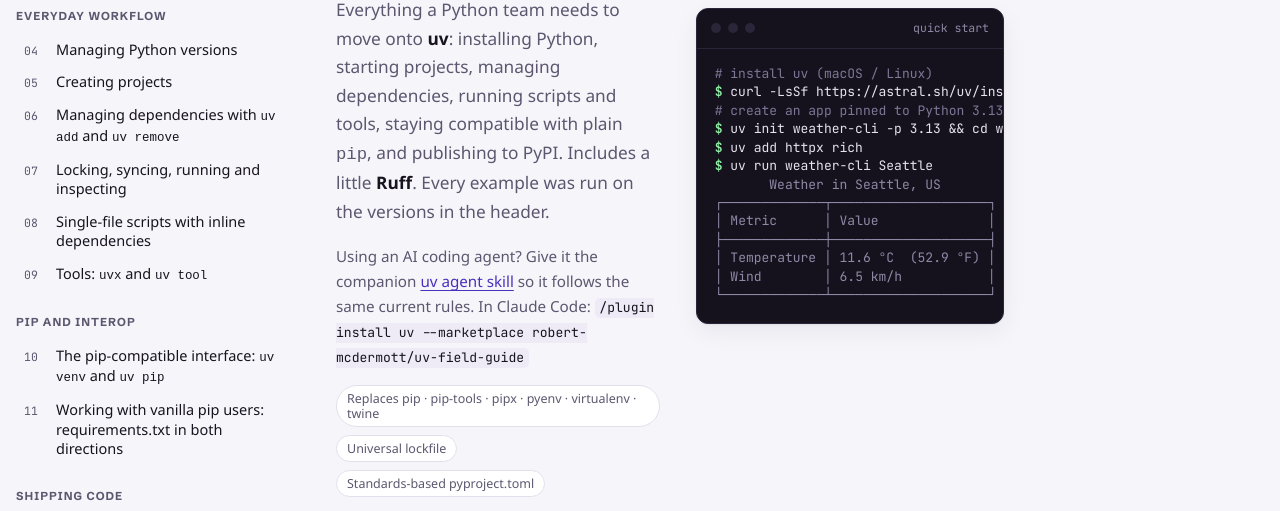
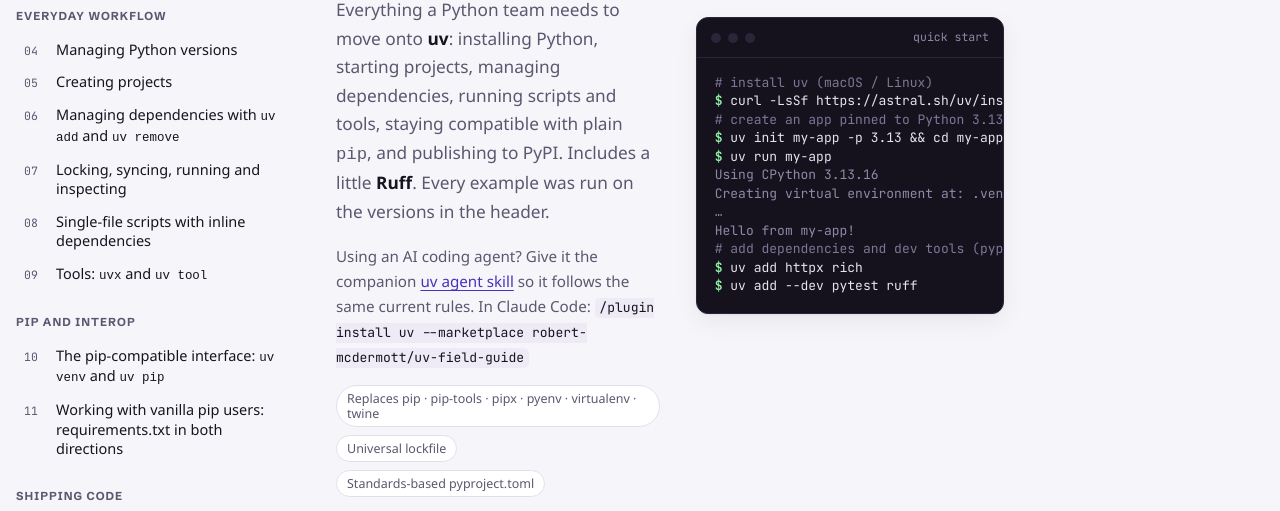
Before and after one commit to robert-mcdermott/uv-field-guide, a plain HTML site: page docs/index.html in a window 1280 px wide. Shown: the part 265-776 px from the top of the page. Drawn offline with nearby package versions, Linux system fonts and the light colour scheme; a web font is replaced by a local one.

Commit message:
fixed example

```diff
--- a/docs/index.html
+++ b/docs/index.html
@@ -82,17 +82,16 @@
         <div class="terminal-bar"><span></span><span></span><span></span><em>quick start</em></div>
 <pre class="terminal-body"><span class="t-c"># install uv (macOS / Linux)</span>
 <span class="t-p">$</span> curl -LsSf https://astral.sh/uv/install.sh | sh
-<span class="t-c"># create an app pinned to Python 3.13</span>
-<span class="t-p">$</span> uv init weather-cli -p 3.13 &amp;&amp; cd weather-cli
+<span class="t-c"># create an app pinned to Python 3.13 and run it</span>
+<span class="t-p">$</span> uv init my-app -p 3.13 &amp;&amp; cd my-app
+<span class="t-p">$</span> uv run my-app
+<span class="t-o">Using CPython 3.13.16
+Creating virtual environment at: .venv
+…
+Hello from my-app!</span>
+<span class="t-c"># add dependencies and dev tools (pyproject + uv.lock update)</span>
 <span class="t-p">$</span> uv add httpx rich
-<span class="t-p">$</span> uv run weather-cli Seattle
-<span class="t-o">       Weather in Seattle, US
-┌─────────────┬────────────────────┐
-│ Metric      │ Value              │
-├─────────────┼────────────────────┤
-│ Temperature │ 11.6 °C  (52.9 °F) │
-│ Wind        │ 6.5 km/h           │
-└─────────────┴────────────────────┘</span></pre>
+<span class="t-p">$</span> uv add --dev pytest ruff</pre>
       </figure>
     </div>
 
```
Also changed, not shown: tools/templates/page.html (+9 -10 lines).
